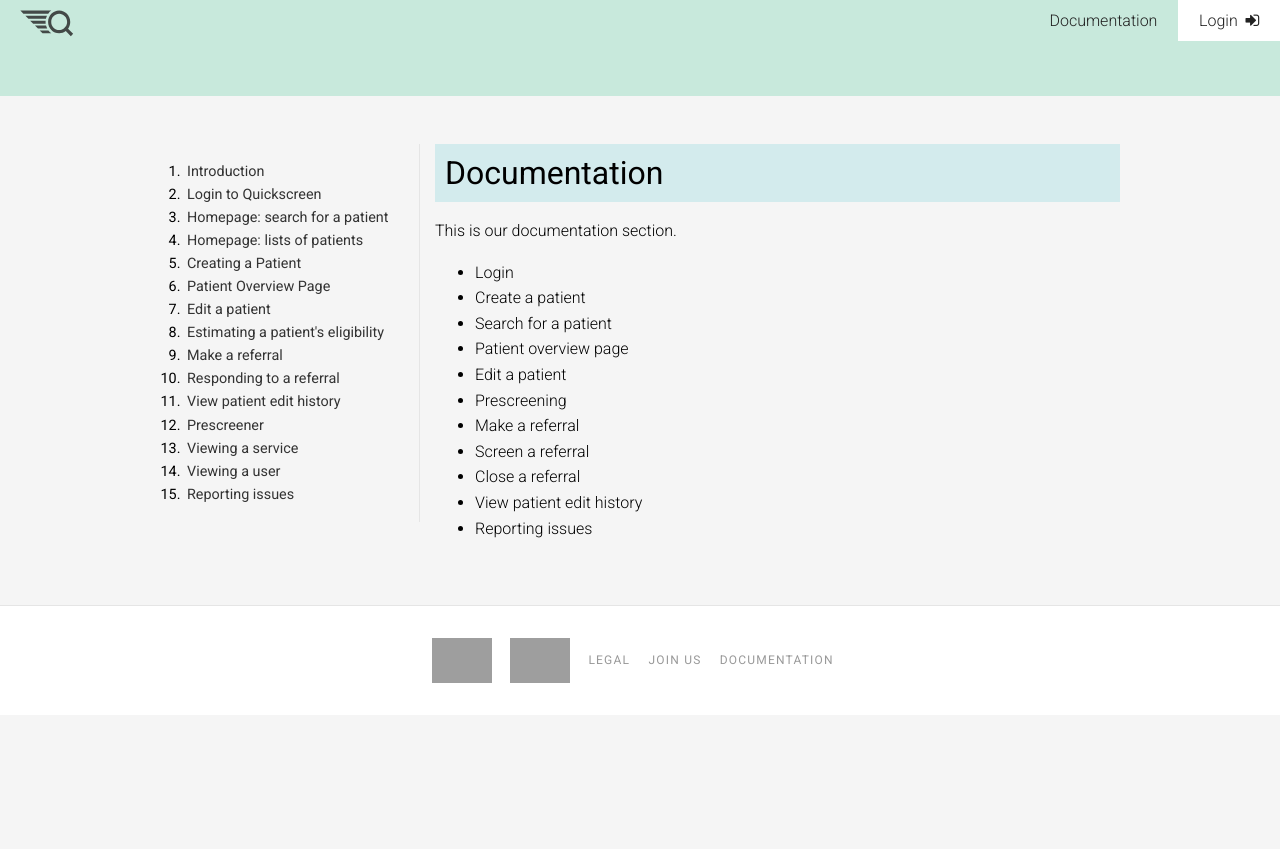
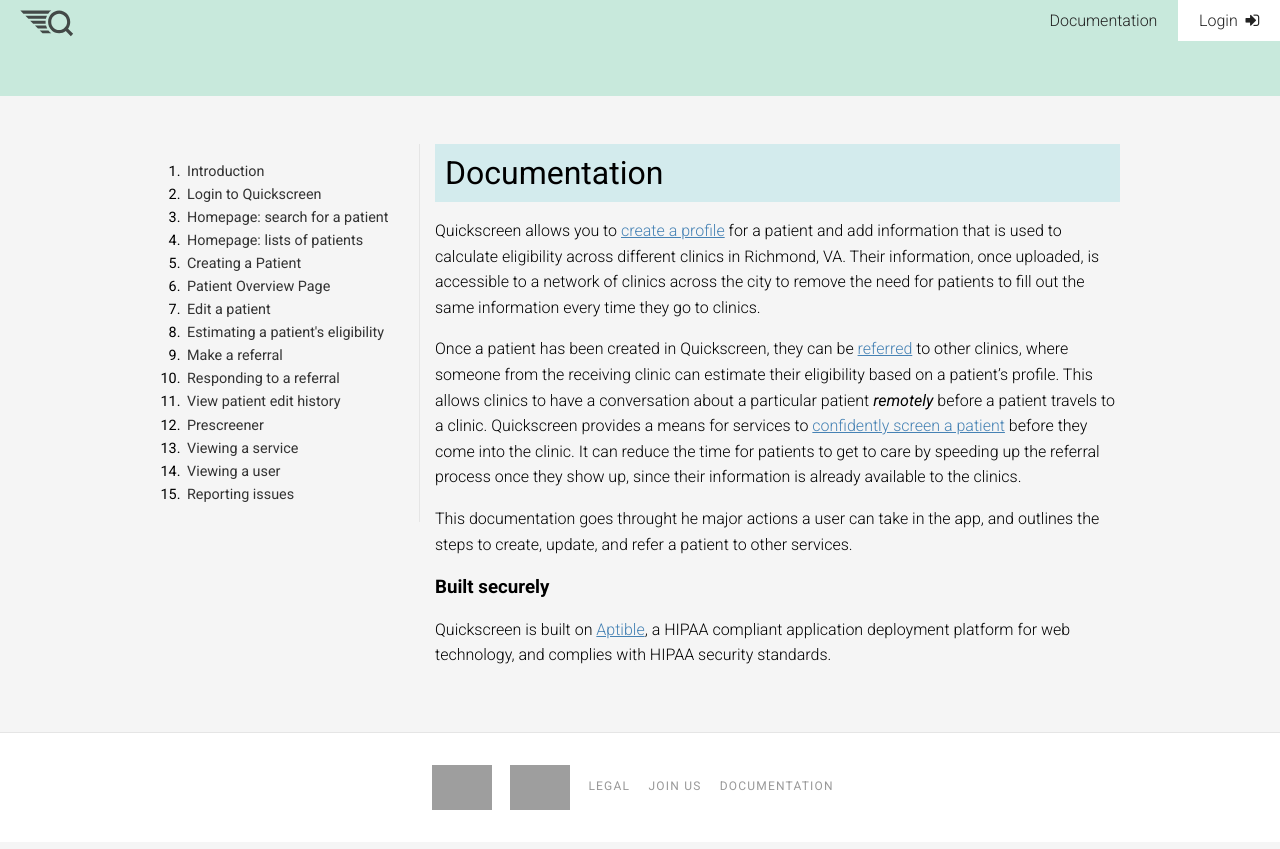
Before and after one commit to codeforamerica/rva-screening-front, a Jekyll site: the page built from docs/index.md, in a window 1280 px wide. Shown: the top 849 px of the page. Built offline with Jekyll 4.4.1, drawn with Linux system fonts in a browser that asks for light colours; nearby versions of some CDN libraries; Markdown is read by kramdown in place of the engine named in the settings; grey boxes are pictures that could not be loaded.

Commit message:
update intro

```diff
--- a/_config.yml
+++ b/_config.yml
@@ -1,6 +1,6 @@
 # this is the root URL for your site - keep empty if testing locally (or set --baseurl '' in jekyll serve) but if you plan on using
 # jekyll on github pages make sure to specify your baseurl to match the repo directory name
-# baseurl: 'http://quickscreenrva.com'
+baseurl: 'http://quickscreenrva.com'
 
 # site runs locally at localhost:4000 when you run `jekyll serve --watch`
 port:  4000
--- a/docs/index.md
+++ b/docs/index.md
@@ -3,16 +3,12 @@
 title: Documentation
 ---
 
-<p>This is our documentation section.</p>
+Quickscreen allows you to [create a profile](/docs/create-a-patient/) for a patient and add information that is used to calculate eligibility across different clinics in Richmond, VA. Their information, once uploaded, is accessible to a network of clinics across the city to remove the need for patients to fill out the same information every time they go to clinics.
 
-* Login
-* Create a patient
-* Search for a patient
-* Patient overview page
-* Edit a patient
-* Prescreening
-* Make a referral
-* Screen a referral
-* Close a referral
-* View patient edit history
-* Reporting issues
+Once a patient has been created in Quickscreen, they can be [referred](/docs/make-a-referral/) to other clinics, where someone from the receiving clinic can estimate their eligibility based on a patient's profile. This allows clinics to have a conversation about a particular patient *remotely* before a patient travels to a clinic. Quickscreen provides a means for services to [confidently screen a patient](/docs/respond-to-a-referral/) before they come into the clinic. It can reduce the time for patients to get to care by speeding up the referral process once they show up, since their information is already available to the clinics.
+
+This documentation goes throught he major actions a user can take in the app, and outlines the steps to create, update, and refer a patient to other services.
+
+### Built securely
+
+Quickscreen is built on [Aptible](https://www.aptible.com/), a HIPAA compliant application deployment platform for web technology, and complies with HIPAA security standards.
```
